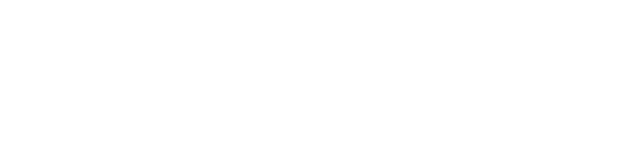
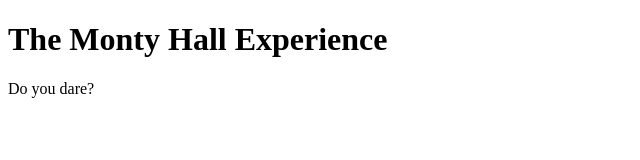
Before and after one commit to PJSalter/the-monty-hall-problem, a plain HTML site: page index.html in a window 1280 px wide. Shown: the whole page, without its empty margins (0-640 px from the left). Drawn offline with Linux system fonts and the light colour scheme.

Commit message:
header element with h1 title and p element question

```diff
--- a/index.html
+++ b/index.html
@@ -13,6 +13,11 @@
     <!-- The three doors section -->
     <!-- A result page showing the answer -->
 
+    <header>
+        <h1>The Monty Hall Experience</h1>
+        <p>Do you dare?</p>
+    </header>
+
     <script src="app.js"></script>
 </body>
 </html>
```
